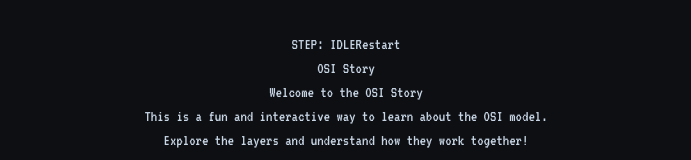
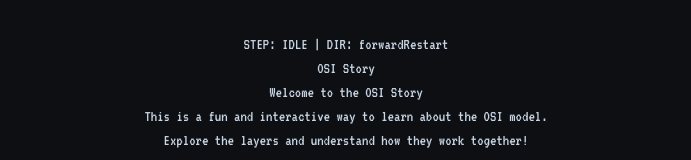
Before and after one commit to lem0n4id/osi-unpacked, a React (Vite) app: page / in a window 1280 px wide. Shown: the top 160 px of the page, without its empty margins (294-985 px from the left). Built offline with nearby package versions, Linux system fonts and the light colour scheme.

Commit message:
chore: add Direction state to be visible

```diff
--- a/src/components/AppShell.jsx
+++ b/src/components/AppShell.jsx
@@ -2,7 +2,7 @@ import React from 'react';
 import { useUIState } from '../lib/state.jsx';
 
 const AppShell = ({ children }) => {
-  const { currentStep, setCurrentStep, setCurrentLayer, setDirection } = useUIState();
+  const { currentStep, direction, setCurrentStep, setCurrentLayer, setDirection } = useUIState();
 
   const handleRestart = () => {
     setCurrentStep('IDLE');
@@ -14,7 +14,7 @@ const AppShell = ({ children }) => {
     <div className="flex flex-col items-center justify-center min-h-screen p-4">
       <div className="absolute top-4 right-4 flex items-center gap-4">
         <span className="text-md text-gray-400 bg-gray-800 px-3 py-1 rounded">
-          STEP: {currentStep}
+          STEP: {currentStep} | DIR: {direction}
         </span>
         <button
           onClick={handleRestart}
```
